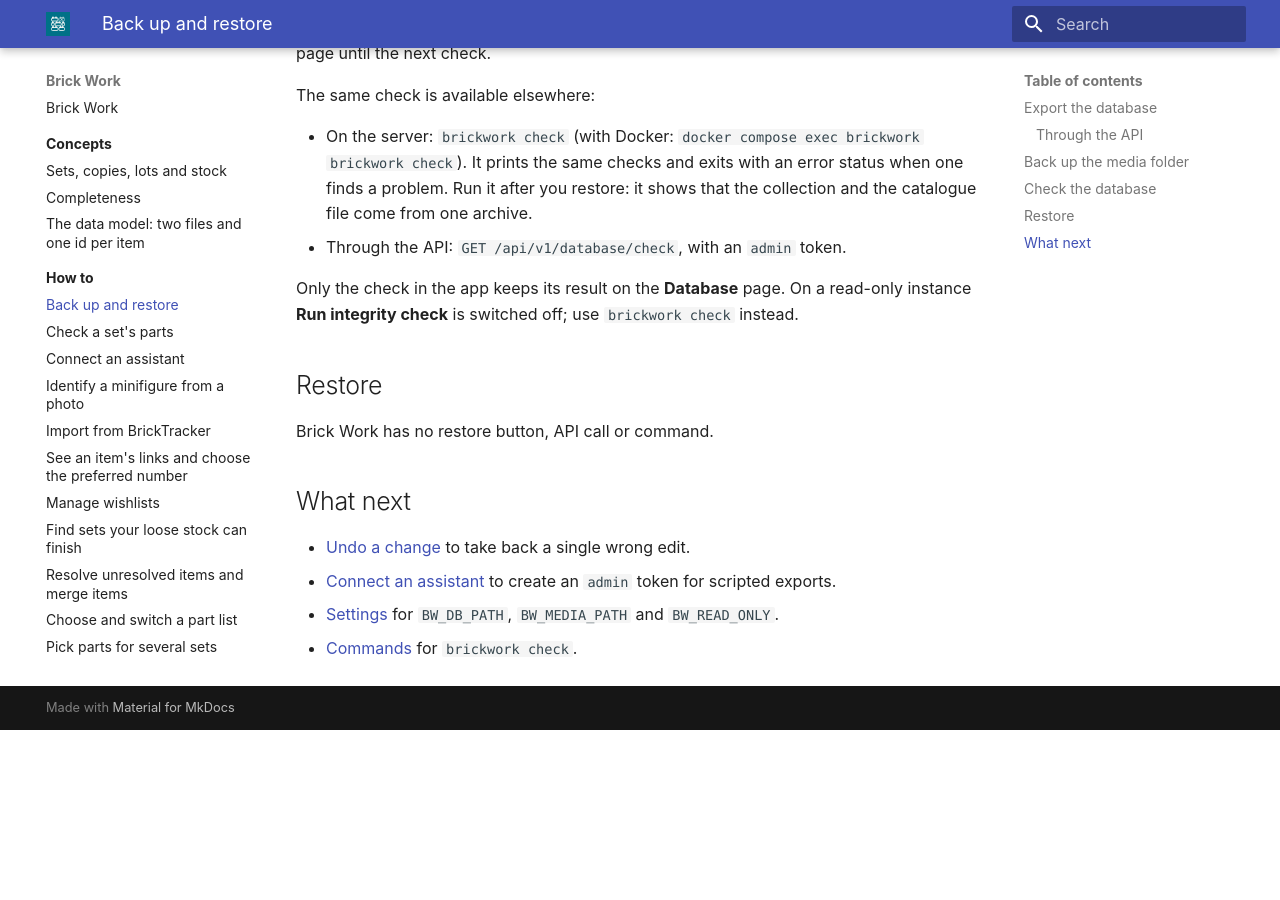
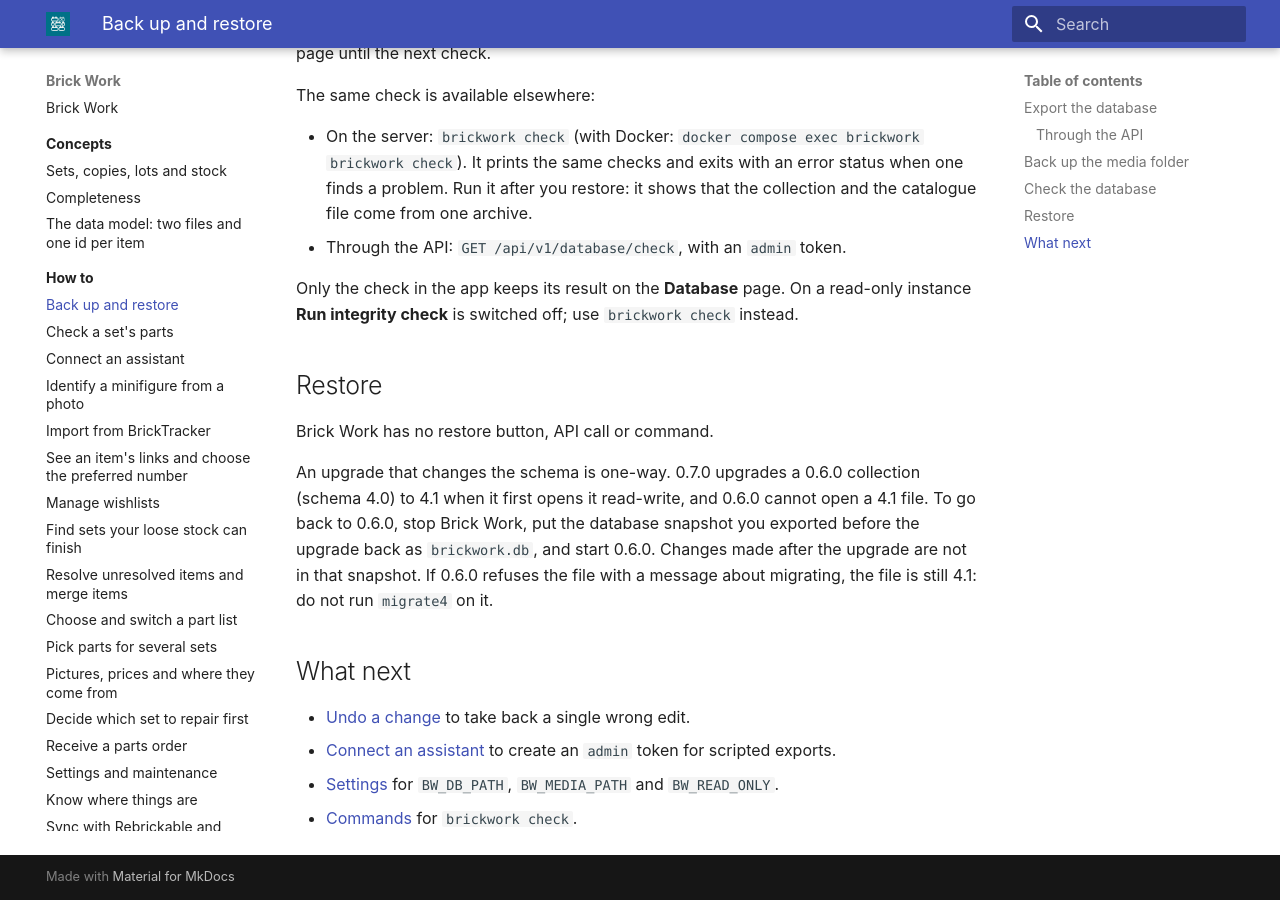
Before and after one commit to Ulef1005/brick-work, an MkDocs documentation site: the page built from docs/how-to/back-up-and-restore.md, in a window 1280 px wide and 900 px high, scrolled down 1721 px. Built offline with MkDocs 1.6.1 and Material for MkDocs 9.7.7, drawn with Linux system fonts in a browser that asks for light colours; before the commit the page ends 2451 px from its top, so only the background shows below that.

Commit message:
Release 0.7.0: schema 4.1 (a wish's max price with box)
The app version moves from 0.6.0 to 0.7.0 and the Unreleased changelog
becomes its section. The intro says the 4.0 to 4.1 upgrade is one-way and
to back up first. The speed work of #133/#134 gets its changelog line, and
Back up and restore says how to go back to 0.6.0.

Co-Authored-By: Claude Opus 5.5 <noreply@anthropic.com>
Claude-Session: https://claude.ai/code/session_018rf9z8ZxQxWQsHkHW9fA5J

```diff
--- a/brickwork/version.py
+++ b/brickwork/version.py
@@ -1,3 +1,3 @@
 from typing import Final
 
-__version__: Final[str] = '0.6.0'
+__version__: Final[str] = '0.7.0'
--- a/docs/how-to/back-up-and-restore.md
+++ b/docs/how-to/back-up-and-restore.md
@@ -57,6 +57,8 @@ Only the check in the app keeps its result on the **Database** page. On a read-o
 
 Brick Work has no restore button, API call or command.
 
+An upgrade that changes the schema is one-way. 0.7.0 upgrades a 0.6.0 collection (schema 4.0) to 4.1 when it first opens it read-write, and 0.6.0 cannot open a 4.1 file. To go back to 0.6.0, stop Brick Work, put the database snapshot you exported before the upgrade back as `brickwork.db`, and start 0.6.0. Changes made after the upgrade are not in that snapshot. If 0.6.0 refuses the file with a message about migrating, the file is still 4.1: do not run `migrate4` on it.
+
 ## What next
 
 - [Undo a change](undo-a-change.md) to take back a single wrong edit.
```
Also changed, not shown: CHANGELOG.md (+5 -0 lines), 1 other file.
